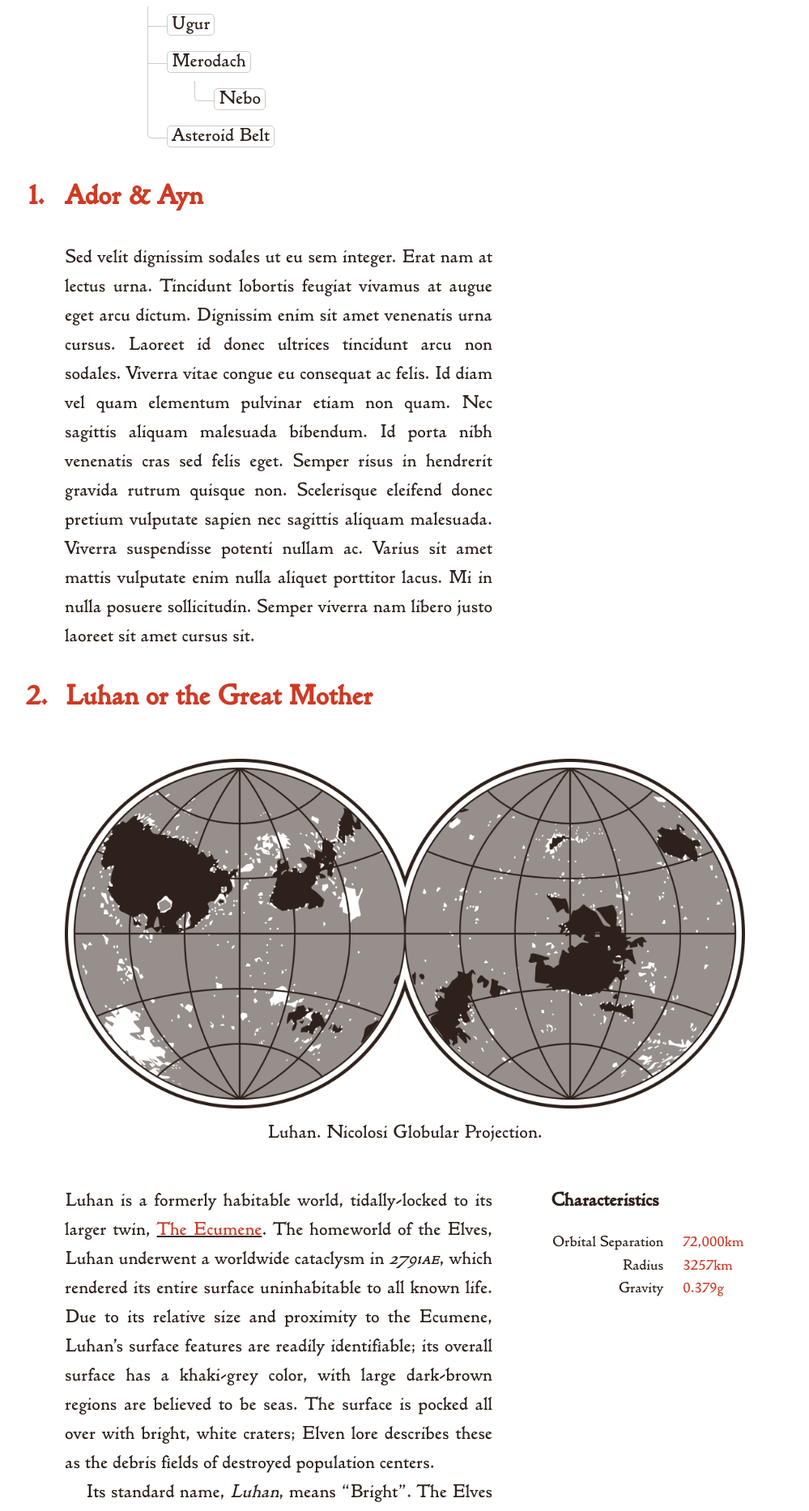
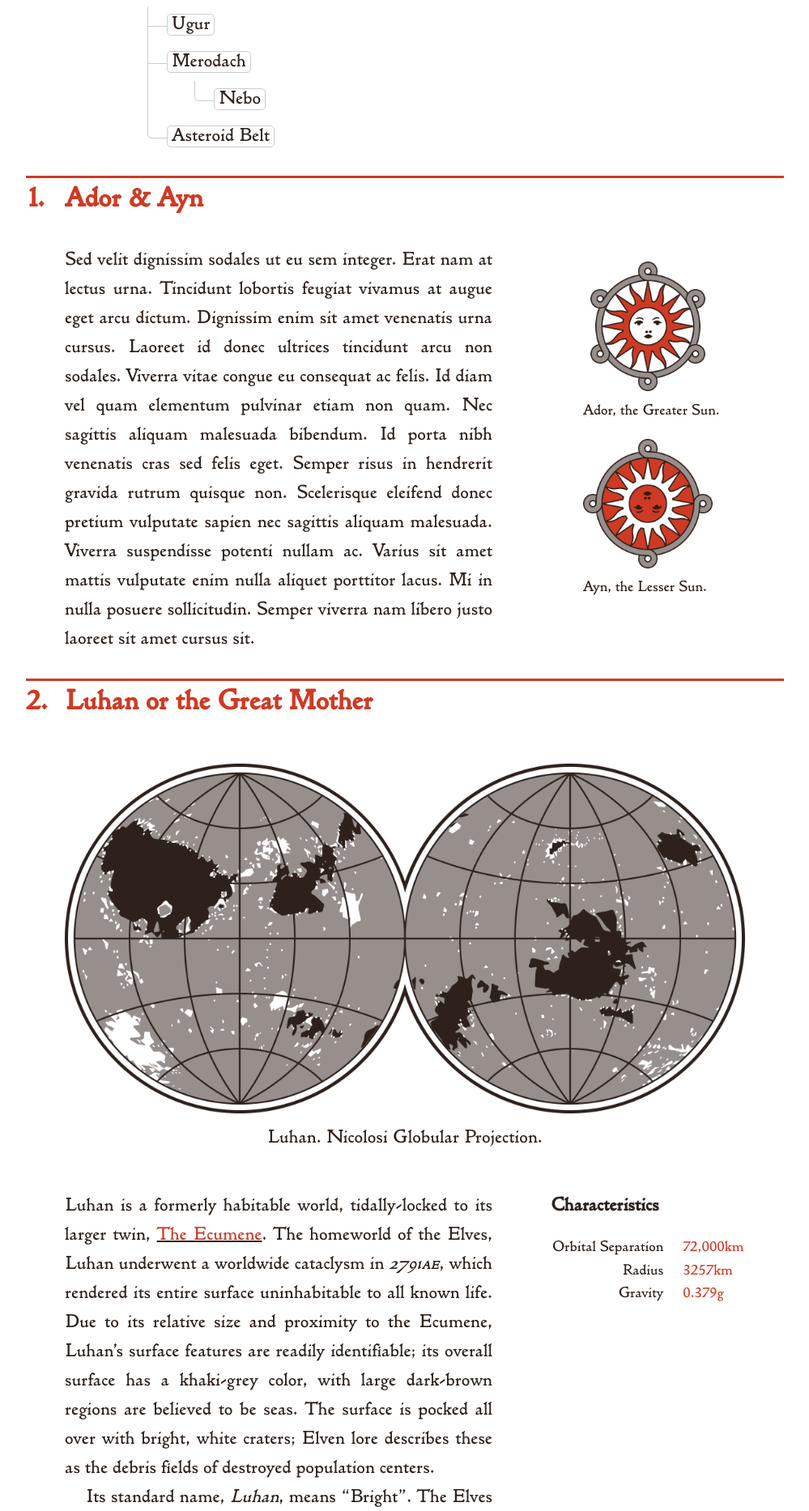
Before and after one commit to kmules1/kmules1.github.io, a Jekyll site: the page built from ecumene/heavens.md, in a window 1280 px wide. Shown: the part 2874-4740 px from the top of the page at 81% size, without its empty margins (140-1139 px from the left). Built offline with Jekyll 4.4.1, drawn with Linux system fonts in a browser that asks for light colours.

Commit message:
astrological symbols

```diff
--- a/assets/css/ecumene2.scss
+++ b/assets/css/ecumene2.scss
@@ -265,6 +265,10 @@ main h2 {
 	display:					grid;
 	grid-template-columns:		2rem auto;
 	margin-inline-start:		-2rem;
+	position:					sticky;
+	top:						0;
+	width:						calc(100% + 4rem);
+	border-block-start:			0.125rem solid var(--red);
 }
 main h2::before {
 	display:					block;
--- a/ecumene/heavens.md
+++ b/ecumene/heavens.md
@@ -194,6 +194,17 @@ During Judgment, the combined light of Ador, Ayn, and Luhan conspire to prevent
 
 ## Ador & Ayn
 
+<aside class="sidebox">
+	<figure>
+	<img src="/assets/img/ador.png">
+	<figcaption>Ador, the Greater Sun.</figcaption>
+	</figure>
+<figure>
+	<img src="/assets/img/ayn.png">
+	<figcaption>Ayn, the Lesser Sun.</figcaption>
+	</figure>
+</aside>
+
 Sed velit dignissim sodales ut eu sem integer. Erat nam at lectus urna. Tincidunt lobortis feugiat vivamus at augue eget arcu dictum. Dignissim enim sit amet venenatis urna cursus. Laoreet id donec ultrices tincidunt arcu non sodales. Viverra vitae congue eu consequat ac felis. Id diam vel quam elementum pulvinar etiam non quam. Nec sagittis aliquam malesuada bibendum. Id porta nibh venenatis cras sed felis eget. Semper risus in hendrerit gravida rutrum quisque non. Scelerisque eleifend donec pretium vulputate sapien nec sagittis aliquam malesuada. Viverra suspendisse potenti nullam ac. Varius sit amet mattis vulputate enim nulla aliquet porttitor lacus. Mi in nulla posuere sollicitudin. Semper viverra nam libero justo laoreet sit amet cursus sit.
 
 ## Luhan or the Great Mother
@@ -236,6 +247,12 @@ Nothing remains of the great cities, but the remains of minor settlements can be
 ## The Three Sisters
 
 <aside class="sidebox">
+	<figure>
+		<img src="/assets/img/three-sisters.png">
+	</figure>
+</aside>
+
+<aside class="sidebox">
 	<h5>Orbital Period Resonances</h5>
 	<dl>
 		<dt>Luhan-Elder</dt>
```
Also changed, not shown: assets/img/ayn.png, assets/img/ecumene_ortel_dark.png (deleted), assets/img/ecumene_ortel_light.png (deleted), assets/img/system.png (deleted), assets/img/three-sisters.png (added).
